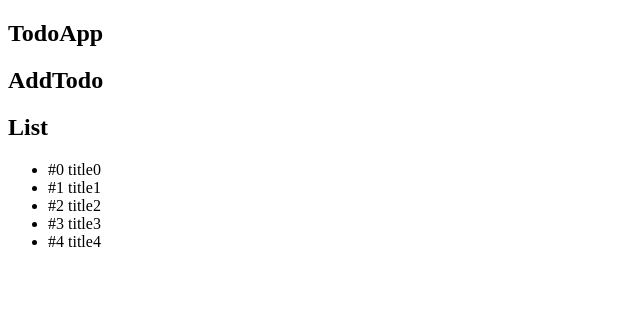
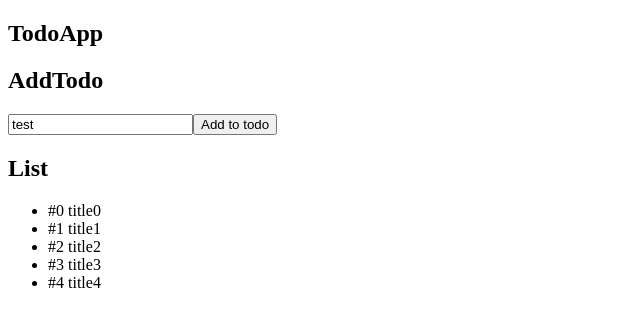
Before and after one commit to ameriken/react-redux-router-study, a React (Create React App) app: page / in a window 1280 px wide. Shown: the top 326 px of the page, without its empty margins (0-640 px from the left). Built offline with nearby package versions, Linux system fonts and the light colour scheme.

Commit message:
[add]AddTodoコンポーネントを作る

```diff
--- a/src/components/AddTodo.js
+++ b/src/components/AddTodo.js
@@ -3,14 +3,30 @@ import React from "react";
 
 export class AddTodo extends React.Component {
     constructor(props){
-        super(props)
+        super(props);
+        this.state = {title : "test"};
     }
 
     render() {
         return (
             <div>
                 <h2>AddTodo</h2>
+                <form onSubmit={this.handleSubmit}>
+                    <input value={this.state.title} onChange={this.handleChnage}/>
+                    <input type="submit" value="Add to todo"/>
+                </form>
             </div>
         );
     }
+
+    handleChnage = event => {
+        const title = event.target.value;
+        this.setState({title: title})
+    };
+
+    handleSubmit = event => {
+        event.preventDefault();
+        alert(this.state.title);
+        this.setState({title: ""})
+    };
 }
```
